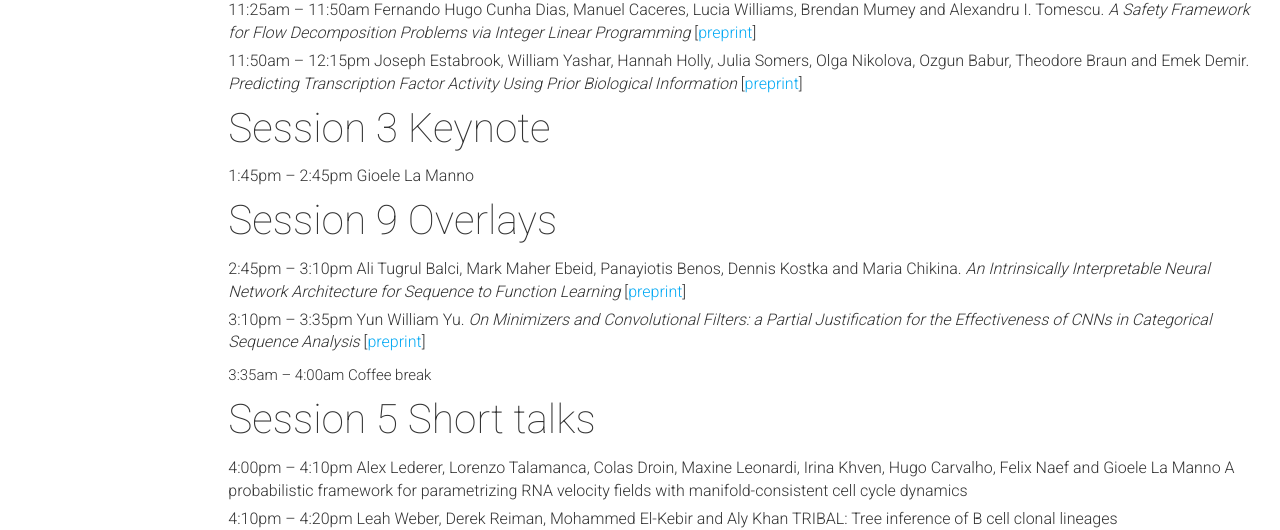
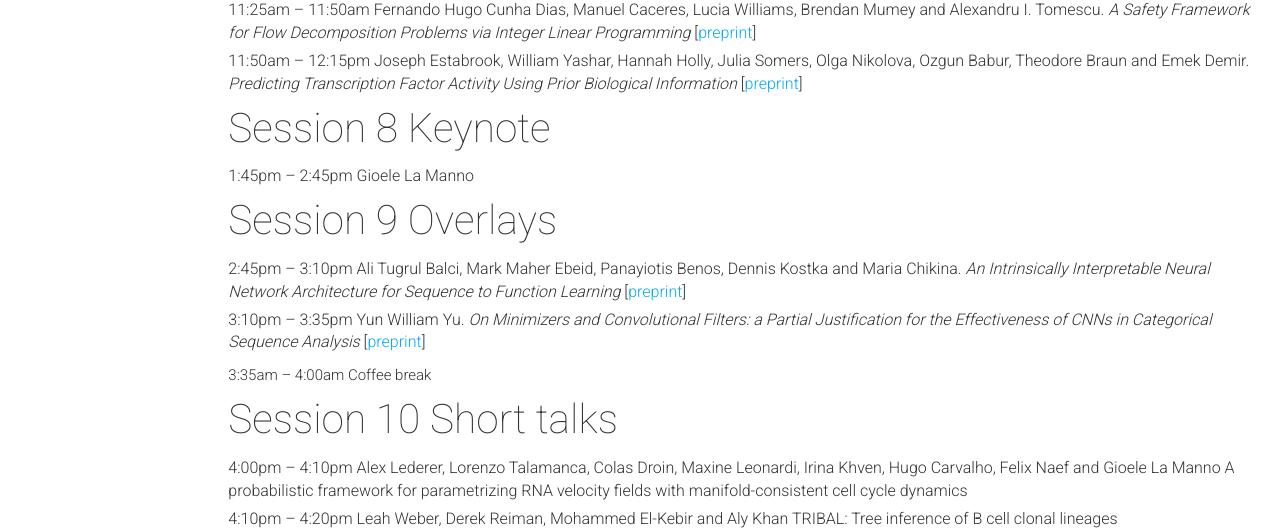
Before and after one commit to recomb-seq/recomb-seq.github.io, a Jekyll site: the page built from schedule.html, in a window 1280 px wide and 900 px high, scrolled down 2009 px. Shown: the part 156-686 px from the top of the window. Built offline with Jekyll 4.4.1, drawn with Linux system fonts in a browser that asks for light colours; nearby versions of some CDN libraries; comment, search, counter and statistics services are not loaded.

Commit message:
Update schedule-tbd.html

```diff
--- a/_includes/schedule-tbd.html
+++ b/_includes/schedule-tbd.html
@@ -69,7 +69,7 @@
 <li>11:50am – 12:15pm Joseph Estabrook, William Yashar, Hannah Holly, Julia Somers, Olga Nikolova, Ozgun Babur, Theodore Braun and Emek Demir. <em>Predicting Transcription Factor Activity Using Prior Biological Information</em> [<a href="https://www.biorxiv.org/content/10.1101/2022.12.16.520295.abstract">preprint</a>]</li>
 </ul>
 
-<h4>Session 3 Keynote</h4>
+<h4>Session 8 Keynote</h4>
 <ul>
 <li>1:45pm – 2:45pm Gioele La Manno
 </ul>
@@ -82,7 +82,7 @@
 
 <p>3:35am – 4:00am Coffee break</p>
 
-<h4>Session 5 Short talks</h4>
+<h4>Session 10 Short talks</h4>
 <ul>
 <li>4:00pm – 4:10pm Alex Lederer, Lorenzo Talamanca, Colas Droin, Maxine Leonardi, Irina Khven, Hugo Carvalho, Felix Naef and Gioele La Manno A probabilistic framework for parametrizing RNA velocity fields with manifold-consistent cell cycle dynamics</li>
 <li>4:10pm – 4:20pm Leah Weber, Derek Reiman, Mohammed El-Kebir and Aly Khan  TRIBAL: Tree inference of B cell clonal lineages</li>
```
